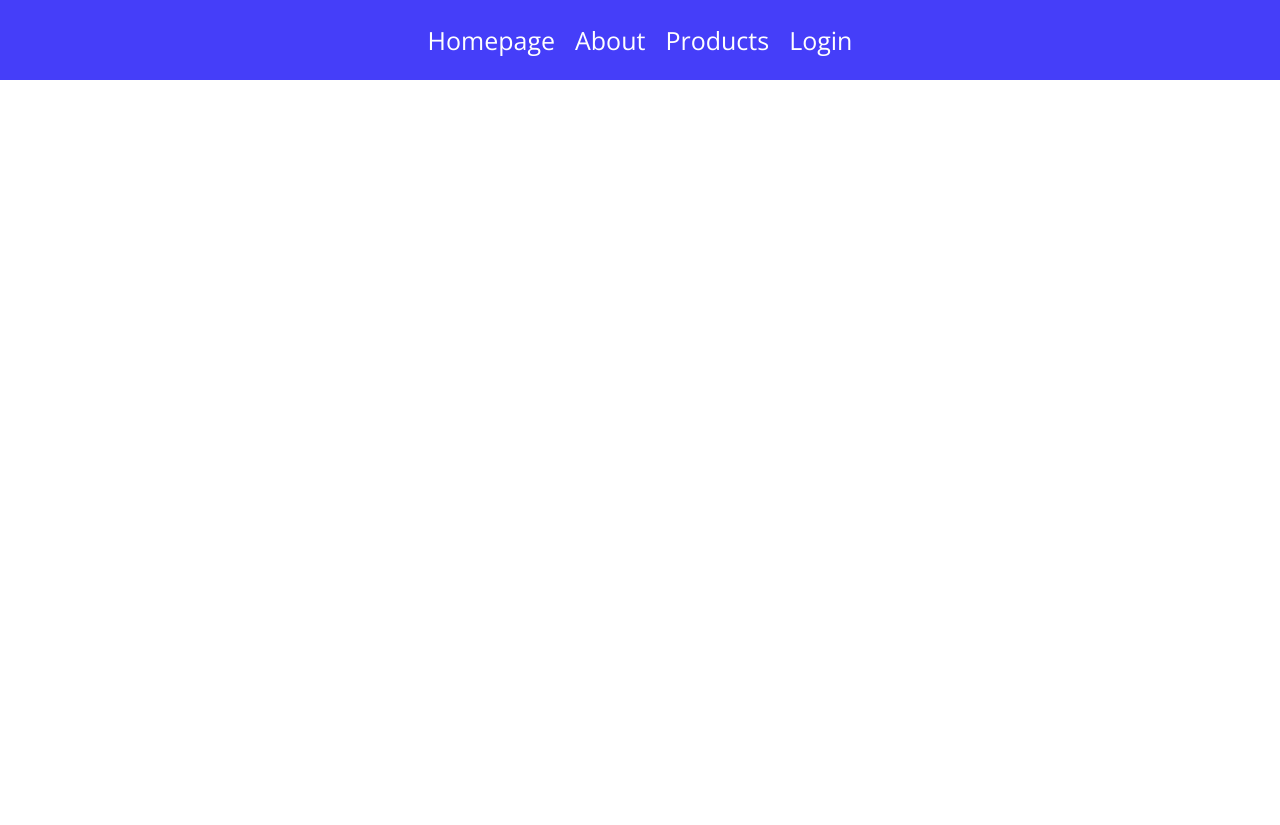
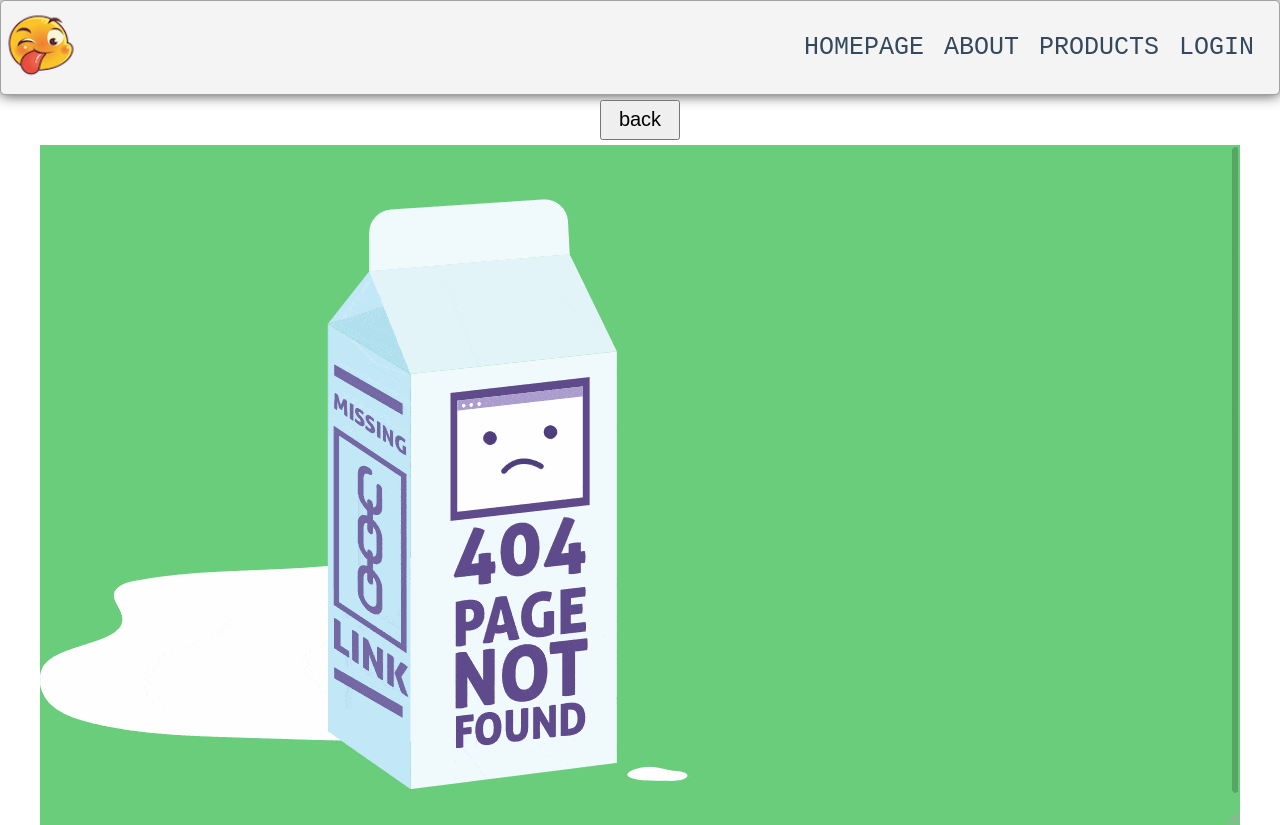
Before and after one commit to Donna-Sayos/react-pactice, a React (Create React App) app: page /error/list in a window 1280 px wide. Before the commit the page ends 800 px from the top, so only its background shows below. Built offline with nearby package versions, Linux system fonts and the light colour scheme.

Commit message:
added log and fixed css

```diff
--- a/src/App.js
+++ b/src/App.js
@@ -1,4 +1,5 @@
 import { Routes, Route, Link } from "react-router-dom";
+import IMG from "./assets/logo.png";
 
 import Homepage from "../src/components/homepage/Homepage";
 import About from "../src/components/about/About";
@@ -14,27 +15,41 @@ import ListProducts from "./components/products/ListProducts";
 function App() {
   return (
     <>
-      <nav>
-        <Link to="/" className="nav-item">Homepage</Link>
-        <Link to="about" className="nav-item">About</Link>
-        <Link to="products" className="nav-item">Products</Link>
-        <Link to="login" className="nav-item">Login</Link>
-      </nav>
+      <header className="header">
+        <Link to='/' className="logo">
+          <img src={IMG} alt='logo' />
+        </Link>
+        <nav>
+          <Link to="/" className="nav-item">
+            Homepage
+          </Link>
+          <Link to="about" className="nav-item">
+            About
+          </Link>
+          <Link to="products" className="nav-item">
+            Products
+          </Link>
+          <Link to="login" className="nav-item">
+            Login
+          </Link>
+        </nav>
+      </header>
       <Routes>
         <Route exact path="/" element={<Homepage />} />
         <Route path="about" element={<About />} />
         <Route path="login" element={<Login />} />
-        <Route path="error" element={<ErrorPage />} />
-
         <Route path="products" element={<Products />}>
           <Route path="search" element={<Search />} />
           <Route path="list" element={<ListProducts />} />
           <Route path="add" element={<AddProducts />} />
           <Route path=":id" element={<ProductDisplay />} />
         </Route>
+        <Route path="error" element={<ErrorPage />}>
+          <Route path="list" element={<ListProducts />} />
+        </Route>
       </Routes>
     </>
-  )
-};
+  );
+}
 
 export default App;
--- a/src/components/ErrorPage.js
+++ b/src/components/ErrorPage.js
@@ -1,14 +1,14 @@
-import React from 'react';
-import { useNavigate } from 'react-router-dom';
+import React from "react";
+import { useNavigate } from "react-router-dom";
 import IMG from "../assets/404-error.gif";
 
 export default function ErrorPage() {
   const navigate = useNavigate();
 
   return (
-    <div>
-        <img src={IMG} alt='error img' />
-        <button onClick={() => navigate('/products')}>back</button>
+    <div className="error">
+      <button onClick={() => navigate("/products/list")}>back</button>
+      <img src={IMG} alt="error img" />
     </div>
-  )
-};
+  );
+}
--- a/src/index.css
+++ b/src/index.css
@@ -7,26 +7,59 @@
 body {
   padding: 0%;
   margin: 0%;
-  font-family: "Open Sans", sans-serif;
+  font-family: monospace;
+}
+
+.header {
+	padding-top: .5em;
+	padding-bottom: .5em;
+	border: 1px solid #a2a2a2;
+	background-color: #f4f4f4;
+	-webkit-box-shadow: 0px 0px 14px 0px rgba(0,0,0,0.75);
+	-moz-box-shadow: 0px 0px 14px 0px rgba(0,0,0,0.75);
+	box-shadow: 0px 0px 14px 0px rgba(0,0,0,0.75);
+	-webkit-border-radius: 5px;
+	-moz-border-radius: 5px;
+	border-radius: 5px;
+}
+
+.header img {
+  height: 80px;
+  position: absolute;
+  top: 50%,
+}
+
+.logo {
+  margin: 0;
+}
+
+.logo a {
+  padding: 10px 15px;
+	display: block;
 }
 
 nav {
   margin: 0;
   width: 100%;
   height: 80px;
-  background-color: rgb(69, 62, 249);
-  display: flex;
-  justify-content: center;
+  color: white;
+  padding: 10px 15px;
+	text-transform: uppercase;
+	text-align: center;
+	display: flex;
+  justify-content: flex-end;
   align-items: center;
-  color: white;
-  text-decoration: none;
 }
 
 a {
-  color: white;
+  color: #34495e;
   text-decoration: none;
   margin: 10px;
   font-size: 25px;
+}
+
+a:hover {
+  color: #718daa;
 }
 
 .search {
@@ -37,24 +70,24 @@ a {
 
 .searchTerm {
   width: 100%;
-  border: 3px solid rgb(69, 62, 249);
+  border: 3px solid #718daa;
   border-right: none;
   padding: 5px;
-  height: 20px;
+  height: 36px;
   border-radius: 5px 0 0 5px;
   outline: none;
   color: #9dbfaf;
 }
 
 .searchTerm:focus {
-  color: rgb(69, 62, 249);
+  color: #718daa;
 }
 
 .searchButton {
   width: 70px;
   height: 36px;
   border: 1px solid rgb(69, 62, 249);
-  background: rgb(69, 62, 249);
+  background: #718daa;
   text-align: center;
   color: #fff;
   border-radius: 0 5px 5px 0;
@@ -90,7 +123,7 @@ a {
 .productsNav a {
   width: 150px;
   height: 50px;
-  background-color: rgb(69, 62, 249);
+  background-color: #9dbfaf;
   border-radius: 5px;
   display: flex;
   align-items: center;
@@ -107,6 +140,7 @@ a {
 
 .productsList {
   columns: 3 auto;
+  column-gap: 1.5rem;
   display: inline-block;
 }
 
@@ -118,7 +152,22 @@ a {
   text-align: center;
 }
 
+.error {
+  display: flex;
+  flex-direction: column;
+  justify-content: center;
+  align-items: center;
+}
+
+.error button {
+  height: 40px;
+  width: 80px;
+  font-size: 20px;
+  margin: 5px;
+}
+
 * {
   padding-top: 0;
   margin-top: 0;
+  box-sizing: border-box;
 }
```
Also changed, not shown: src/assets/logo.png (added).
